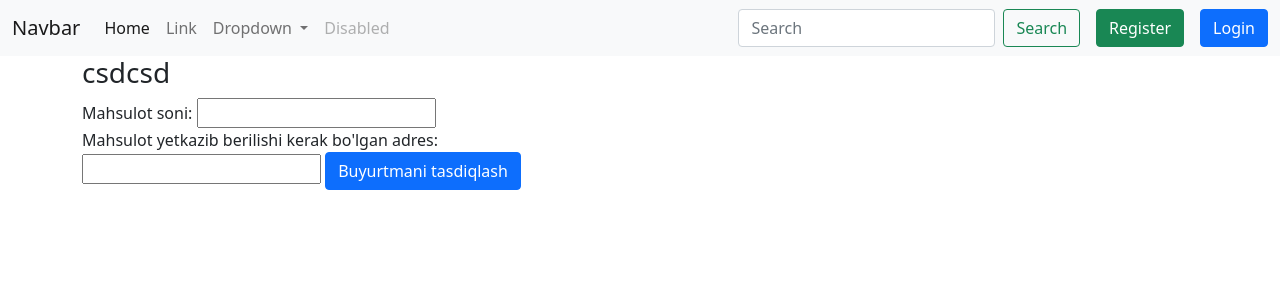
After one commit to nizomiddin-rakhimberdiev/technoshop, a Django app: a page that uses templates/create_order.html in a window 1280 px wide. The commit adds this page. Shown: the top 300 px of the page. Run offline with Django 5.2, Linux system fonts and the light colour scheme; data comes from the database, SQL or seed files in the repository; both versions use the stored data as it was before the commit.

Commit message:
add order page

```diff
--- a/orders/urls.py
+++ b/orders/urls.py
@@ -1,6 +1,6 @@
 from django.urls import path
-
+from .views import create_order
 app_name = 'orders'
 urlpatterns = [
-
+    path('create-order/<slug:slug>', create_order, name='create_order'),
 ]
--- /dev/null
+++ b/orders/views.py
@@ -0,0 +1,16 @@
+from django.shortcuts import get_object_or_404, render, redirect
+
+from orders.models import Order
+from products.models import Product
+
+
+def create_order(request, slug):
+    if request.method == 'POST':
+        product = get_object_or_404(Product, slug=slug)
+        quantity = int(request.POST['quantity'])
+        address = request.POST['address']
+        Order.objects.create(user=request.user, product=product, quantity=quantity, address=address)
+        return redirect('products:index')
+    else:
+        product = get_object_or_404(Product, slug=slug)
+    return render(request, 'create_order.html', {'product': product})
--- a/products/admin.py
+++ b/products/admin.py
@@ -1,6 +1,6 @@
 from django.contrib import admin
 
-from orders.models import OrderItem, Order
+from orders.models import  Order
 from products.models import Product, Category, ProductReview
 from users.models import UserProfile
 
@@ -8,6 +8,6 @@ from users.models import UserProfile
 admin.site.register(Product)
 admin.site.register(Category)
 admin.site.register(Order)
-admin.site.register(OrderItem)
+# admin.site.register(OrderItem)
 admin.site.register(UserProfile)
 admin.site.register(ProductReview)
--- /dev/null
+++ b/templates/create_order.html
@@ -0,0 +1,24 @@
+{% extends 'base.html' %}
+
+{% block content %}
+
+    <div class="container">
+    <div class="col-md-12">
+        <div class="row">
+            <div class="col-md-6">
+                <h3>{{ product.name }}</h3>
+                <form method="post" class="form-conterol">
+                    {% csrf_token %}
+                    <label for="quantity">Mahsulot soni:</label>
+                    <input type="number" id="quantity" name="quantity">
+                    <label for="address">Mahsulot yetkazib berilishi kerak bo'lgan adres:</label>
+                    <input type="text" id="address" name="address">
+
+                    <button class="btn btn-primary">Buyurtmani tasdiqlash</button>
+                </form>
+            </div>
+        </div>
+    </div>
+    </div>
+
+{% endblock %}
--- a/templates/register.html
+++ b/templates/register.html
@@ -7,7 +7,8 @@
             <form method="POST">
                 {% csrf_token %}
                 {{ form }}
-                <button class="btn btn-primary" type="submit">Sign Up</button>
+                <button class="btn btn-primary mt-3" type="submit">Sign Up</button>
+                <a href="{% url 'users:login' %}" class="btn btn-warning ms-3 mt-3">Login</a>
             </form>
         </div>
     </div>
--- a/users/views.py
+++ b/users/views.py
@@ -3,6 +3,7 @@ from django.contrib.auth.forms import AuthenticationForm
 from django.contrib.auth.models import User
 from django.shortcuts import render, redirect
 
+from products.models import Product
 from products.views import home_page
 from users.forms import RegisterForm
 
```
Also changed, not shown: orders/models.py (+9 -7 lines), templates/product_detail.html (+11 -3 lines), db.sqlite3, orders/migrations/0004_alter_order_total_price_delete_orderitem.py (added), products/views.py (line endings or trailing spaces).
